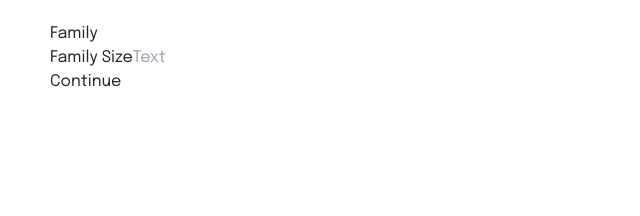
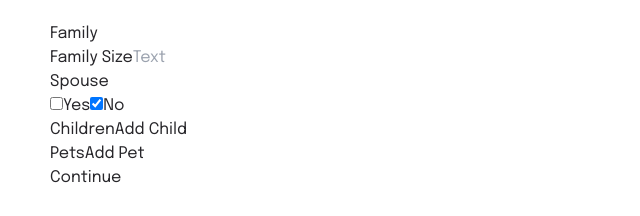
Before and after one commit to novaforgood/ICV, a Next.js app in the folder icv/: page /intake/family in a window 1280 px wide. Shown: the part 500-716 px from the top of the page, without its empty margins (0-640 px from the left). Built offline with nearby package versions, Linux system fonts and the light colour scheme.

Commit message:
Finished Family Page

```diff
--- a/icv/src/app/intake/family/page.tsx
+++ b/icv/src/app/intake/family/page.tsx
@@ -1,6 +1,6 @@
 'use client'
 
-import { FamilySchema } from '@/types/client-types'
+import { FamilySchema, Pets } from '@/types/client-types'
 import { zodResolver } from '@hookform/resolvers/zod'
 import { useRouter } from 'next/navigation'
 import { useEffect } from 'react'
@@ -20,6 +20,7 @@ const Page = (props: Props) => {
         reset,
         watch,
         setValue,
+        getValues,
         formState: { errors },
     } = useForm<FamilyType>({
         mode: 'onChange',
@@ -35,7 +36,11 @@ const Page = (props: Props) => {
 
     useEffect(() => {
         const unsubscribe = watch((data) => {
-            updateForm(data)
+            updateForm({
+                ...data,
+                children: data.children?.filter((child) => child !== undefined),
+                pets: data.pets?.filter((pet) => pet !== undefined),
+            })
         }).unsubscribe
         console.log(loadedForm)
         console.log(errors)
@@ -49,6 +54,38 @@ const Page = (props: Props) => {
         router.push('/intake/background')
     }
 
+    // Function to add a child
+    const addChild = () => {
+        const currentChildren = getValues('children') || []
+        const newChild = { name: '', age: undefined }
+        setValue('children', [...currentChildren, newChild])
+    }
+
+    // Function to remove a child
+    const removeChild = (index: number) => {
+        const currentChildren = getValues('children')
+        if (currentChildren) {
+            currentChildren.splice(index, 1)
+        }
+        setValue('children', [...(currentChildren || [])])
+    }
+
+    // Function to add a pet
+    const addPet = () => {
+        const currentPets = getValues('pets') || []
+        const newPet = { breed: undefined }
+        setValue('pets', [...currentPets, newPet])
+    }
+
+    // Function to remove a pet
+    const removePet = (index: number) => {
+        const currentPets = getValues('pets')
+        if (currentPets) {
+            currentPets.splice(index, 1)
+        }
+        setValue('pets', [...(currentPets || [])])
+    }
+
     return (
         <form
             className="space-y-4"
@@ -60,13 +97,167 @@ const Page = (props: Props) => {
                 <div className="flex flex-col">
                     <label>Family Size</label>
                     <input
-                        {...register('familySize', {
-                            valueAsNumber: true,
-                        })}
-                        type="number"
+                        {...register('familySize')}
+                        type="text"
                         placeholder="Text"
                         className="w-[50%] rounded border p-2"
                     />
+                </div>
+
+                <div className="flex flex-col">
+                    <label>Spouse</label>
+                    <div className="mt-2 flex flex-col gap-2">
+                        <label className="flex items-center gap-2">
+                            <input type="checkbox" {...register('hasSpouse')} />
+                            Yes
+                        </label>
+                        <label className="flex items-center gap-2">
+                            <input
+                                type="checkbox"
+                                checked={!watch('hasSpouse')}
+                                onChange={() => {
+                                    setValue('hasSpouse', false) // Set to 'No'
+                                    // Reset spouse information when 'No' is selected
+                                    setValue('spouseFirstName', '')
+                                    setValue('spouseLastName', '')
+                                    setValue('spouseDOB', '')
+                                    setValue('spouseAge', undefined)
+                                }}
+                            />
+                            No
+                        </label>
+                    </div>
+
+                    {watch('hasSpouse') && (
+                        <div className="mt-6 space-y-5">
+                            <div className="space-y-4">
+                                {/* First Name and Last Name on the same row */}
+                                <div className="grid grid-cols-2 gap-4">
+                                    <div className="flex flex-col">
+                                        <label>Spouse First Name</label>
+                                        <input
+                                            {...register('spouseFirstName')}
+                                            type="text"
+                                            placeholder="First Name"
+                                            className="w-full rounded border p-2"
+                                        />
+                                    </div>
+                                    <div className="flex flex-col">
+                                        <label>Spouse Last Name</label>
+                                        <input
+                                            {...register('spouseLastName')}
+                                            type="text"
+                                            placeholder="Last Name"
+                                            className="w-full rounded border p-2"
+                                        />
+                                    </div>
+                                </div>
+
+                                {/* Date of Birth and Age on the same row */}
+                                <div className="grid grid-cols-2 gap-4">
+                                    <div className="flex flex-col">
+                                        <label>Spouse Date of Birth</label>
+                                        <input
+                                            {...register('spouseDOB')}
+                                            type="date"
+                                            className="w-full rounded border p-2"
+                                        />
+                                    </div>
+                                    <div className="flex flex-col">
+                                        <label>Spouse Age</label>
+                                        <input
+                                            {...register('spouseAge')}
+                                            type="text"
+                                            placeholder="Text"
+                                            className="w-full rounded border p-2"
+                                        />
+                                    </div>
+                                </div>
+                            </div>
+                        </div>
+                    )}
+                </div>
+
+                {/* Children Section */}
+                <div className="flex flex-col">
+                    <label>Children</label>
+                    <button
+                        type="button"
+                        onClick={addChild}
+                        className="mt-4 w-auto self-start rounded bg-blue-500 px-4 py-2 text-white"
+                    >
+                        Add Child
+                    </button>
+
+                    {watch('children')?.map((child, index) => (
+                        <div key={index} className="mt-4 space-y-4">
+                            <div className="grid grid-cols-2 gap-4">
+                                <div className="flex flex-col">
+                                    <label>Child {index + 1} Name</label>
+                                    <input
+                                        {...register(`children.${index}.name`)}
+                                        placeholder="Text"
+                                        className="w-full rounded border p-2"
+                                    />
+                                </div>
+                                <div className="flex flex-col">
+                                    <label>Child {index + 1} Age</label>
+                                    <input
+                                        {...register(`children.${index}.age`)}
+                                        placeholder="Text"
+                                        className="w-[30%] rounded border p-2"
+                                    />
+                                </div>
+                            </div>
+                            <button
+                                type="button"
+                                onClick={() => removeChild(index)}
+                                className="mt-4 rounded bg-blue-500 p-2 text-white"
+                            >
+                                Remove Child
+                            </button>
+                        </div>
+                    ))}
+                </div>
+
+                {/* Pets Section */}
+                <div className="flex flex-col">
+                    <label>Pets</label>
+                    <button
+                        type="button"
+                        onClick={addPet}
+                        className="mt-4 w-auto self-start rounded bg-blue-500 px-4 py-2 text-white"
+                    >
+                        Add Pet
+                    </button>
+
+                    {watch('pets')?.map((pet, index) => (
+                        <div key={index} className="mt-4 space-y-4">
+                            <div className="grid grid-cols-2 gap-4">
+                                <div className="flex flex-col">
+                                    <label>Pet {index + 1} Breed</label>
+                                    <select
+                                        {...register(`pets.${index}.breed`)}
+                                        className="w-full rounded border p-2"
+                                    >
+                                        <option value="">Select Breed</option>
+                                        {Pets.options.map((breed) => (
+                                            <option key={breed} value={breed}>
+                                                {breed}
+                                            </option>
+                                        ))}
+                                    </select>
+                                </div>
+                            </div>
+                            <button
+                                type="button"
+                                onClick={() => removePet(index)}
+                                className="mt-4 rounded bg-blue-500 p-2 text-white"
+                            >
+                                Remove Pet
+                            </button>
+                        </div>
+                    ))}
                 </div>
             </div>
 
--- a/icv/src/types/client-types.ts
+++ b/icv/src/types/client-types.ts
@@ -3,6 +3,7 @@ import { timestampToDateSchema} from './misc-types'
 
 export const Gender = z.enum(['Male', 'Female', 'Non-Binary', 'Other'])
 export const HousingType = z.enum(['Not Sure', 'What Design', 'Wants Here', 'Other'])
+export const Pets = z.enum(['Dog', 'Cat', 'Bird', "Hamster", 'Rabbit', 'Reptile', 'Other'])
 export const Ethnicity = z.enum([
     'White',
     'Black or African American',
@@ -44,11 +45,11 @@ export const ClientSchema = z.object({
     dateOfBirth: timestampToDateSchema.optional(),
     gender: Gender.optional(),
     otherGender: z.string().optional(), // Fallback for "Other"
-    age: z.number().optional(),
+    age: z.string().optional(),
 
     // Spouse information
     spouseName: z.string().optional(),
-    spouseAge: z.number().optional(),
+    spouseAge: z.string().optional(),
     spouseGender: Gender.optional(),
     spouseOtherGender: z.string().optional(), // Fallback for "Other"
 
@@ -72,13 +73,12 @@ export const ClientSchema = z.object({
     referralSource: z.string().optional(),
 
     // Family and demographic details
-    familySize: z.number().optional(),
-    numberOfChildren: z.number().optional(),
+    familySize: z.string().optional(),
     childrenDetails: z
         .array(
             z.object({
                 name: z.string().optional(),
-                age: z.number().optional(),
+                age: z.string().optional(),
             }),
         )
         .optional(),
@@ -132,6 +132,7 @@ export type EmploymentStatus = z.infer<typeof EmploymentStatus>
 export type ProbationStatus = z.infer<typeof ProbationStatus>
 export type ClientStatus = z.infer<typeof ClientStatus>
 export type OpenClientStatus = z.infer<typeof OpenClientStatus>
+export type Pets = z.infer<typeof Pets>
 
 export type Client = z.infer<typeof ClientSchema>
 export type NewClient = z.infer<typeof ClientIntakeSchema>
@@ -202,7 +203,7 @@ export const ClientIntakeSchema = z.object({
     firstName: z.string().optional(),
     lastName: z.string().optional(),
     dateOfBirth: z.string().optional(),
-    age: z.number().optional(),
+    age: z.string().optional(),
     gender: Gender.optional(),
     clientNumber: z.string().optional(),
 
@@ -221,27 +222,25 @@ export const ClientIntakeSchema = z.object({
     phoneNumber: z.string().optional(),
 
     // ----- PAGE 2: Family Information -----
-    familySize: z.number().optional(),
-    spouse: z.object({
-        hasSpouse: z.enum(['Yes', 'No']).optional(),
-        name: z.string().optional(),
-        dateOfBirth: z.date().optional(),
-        age: z.number().optional(),
-    }).optional(),
+    familySize: z.string().optional(),
+    hasSpouse: z.boolean().optional(),
+    spouseFirstName: z.string().optional(),
+    spouseLastName: z.string().optional(),
+    spouseDOB: z.string().optional(),
+    spouseAge: z.string().optional(),
 
-    hasChildren: z.enum(['Yes', 'No']).optional(),
     children: z.array(
         z.object({
             name: z.string().optional(),
-            dateOfBirth: z.date().optional(),
-            age: z.number().optional(),
+            age: z.string().optional(),
         }),
     ).optional(),
 
-    pets: z.object({
-        hasPets: z.enum(['Yes', 'No']).optional(),
-        numberOfPets: z.number().optional(),
-    }),
+    pets: z.array(
+        z.object({
+            breed: Pets.optional()
+        })
+    ).optional(),
 
     // ----- PAGE 3: Background Information -----
     ethnicity: z.array(z.string()).optional(),
@@ -329,5 +328,11 @@ export const ProfileSchema = ClientIntakeSchema.pick({
 
 export const FamilySchema = ClientIntakeSchema.pick({
     familySize: true,
-
+    hasSpouse: true,
+    spouseFirstName: true,
+    spouseLastName: true,
+    spouseDOB: true,
+    spouseAge: true,
+    children: true,
+    pets: true,
 })
```
Also changed, not shown: icv/src/app/intake/clientProfile/page.tsx (+4 -6 lines).
